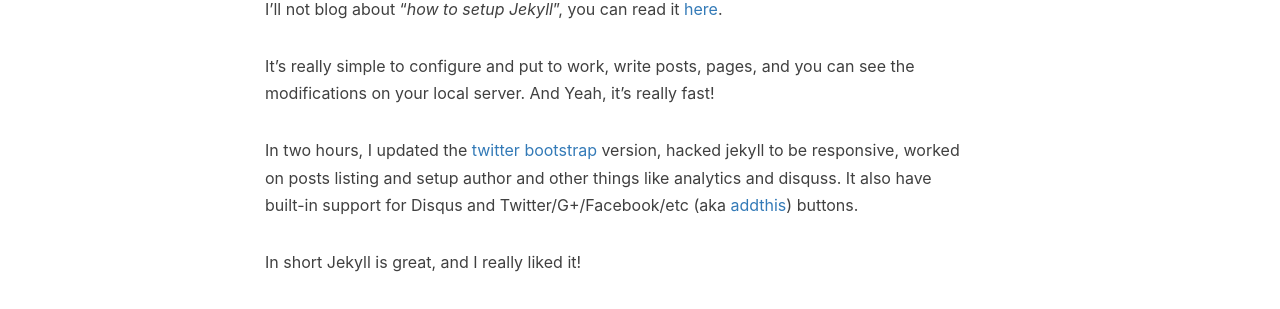
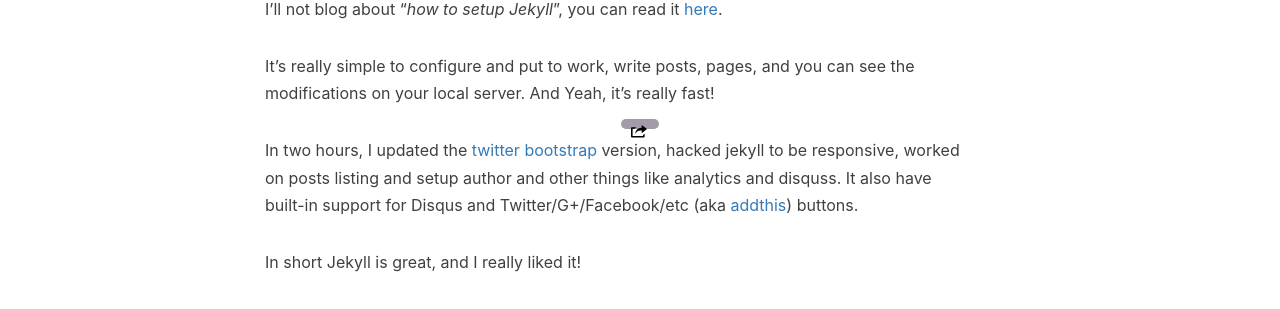
Before and after one commit to nish-d/vicky002.github.io, a Jekyll site: the page built from _posts/2015-12-03-hello-world.md, in a window 1280 px wide. Shown: the part 791-1100 px from the top of the page. Built offline with Jekyll 4.4.1, drawn with Linux system fonts in a browser that asks for light colours; nearby versions of some CDN libraries; some web fonts are replaced; comment, search, counter and statistics services are not loaded.

Commit message:
added share button

```diff
--- a/_layouts/post.html
+++ b/_layouts/post.html
@@ -8,7 +8,7 @@ layout: default
         background-image: url('{{ site.baseurl }}/{% if page.header-img %}{{ page.header-img }}{% else %}{{ site.header-img }}{% endif %}')
     }
 </style>
-<link href="public/src/share-button.min.css" rel="stylesheet" type="text/css"/>
+<link href="/public/src/share-button.min.css" rel="stylesheet" type="text/css"/>
 <header class="intro-header" >
     <div class="container">
         <div class="row">
@@ -66,7 +66,7 @@ layout: default
                 <hr>
 
 
-                <script src="public/src/share-button.min.js"></script>
+                <script src="/public/src/share-button.min.js"></script>
 
                 <script>
                     var shareButton = new ShareButton();
```
